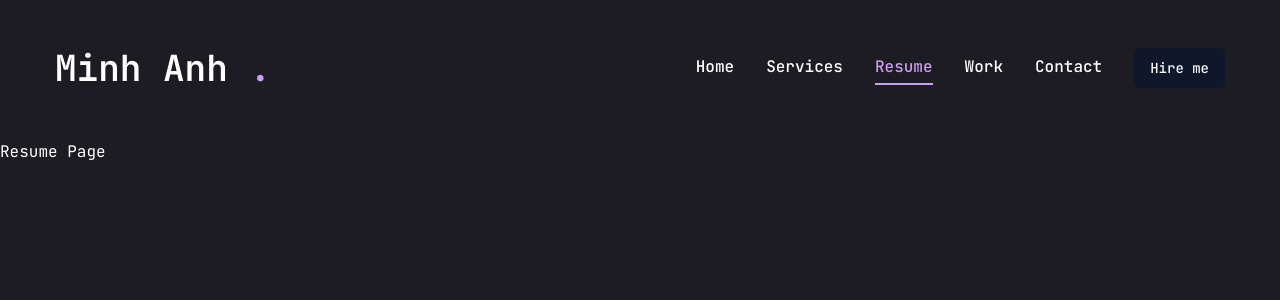
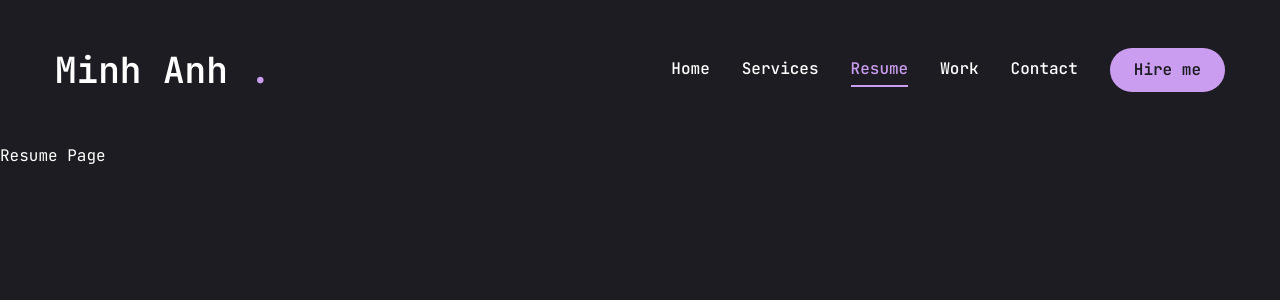
Before and after one commit to MinhAnh2610/minhanh-portfolio, a Next.js app: page /resume in a window 1280 px wide. Shown: the top 300 px of the page. Built offline with nearby package versions, Linux system fonts and the light colour scheme.

Commit message:
Hire me button

```diff
--- a/components/ui/button.tsx
+++ b/components/ui/button.tsx
@@ -1,28 +1,30 @@
-import * as React from "react"
-import { Slot } from "@radix-ui/react-slot"
-import { cva, type VariantProps } from "class-variance-authority"
+import * as React from "react";
+import { Slot } from "@radix-ui/react-slot";
+import { cva, type VariantProps } from "class-variance-authority";
 
-import { cn } from "@/lib/utils"
+import { cn } from "@/lib/utils";
 
 const buttonVariants = cva(
-  "inline-flex items-center justify-center gap-2 whitespace-nowrap rounded-md text-sm font-medium ring-offset-white transition-colors focus-visible:outline-none focus-visible:ring-2 focus-visible:ring-slate-950 focus-visible:ring-offset-2 disabled:pointer-events-none disabled:opacity-50 [&_svg]:pointer-events-none [&_svg]:size-4 [&_svg]:shrink-0 dark:ring-offset-slate-950 dark:focus-visible:ring-slate-300",
+  "inline-flex items-center justify-center whitespace-nowrap rounded-full text-base font-semibold ring-offset-white transition-colors",
   {
     variants: {
       variant: {
-        default: "bg-slate-900 text-slate-50 hover:bg-slate-900/90 dark:bg-slate-50 dark:text-slate-900 dark:hover:bg-slate-50/90",
+        default: "bg-accent text-primary hover:bg-accent-hover",
+        primary: "bg-primary text-white",
+        outline:
+          "border border-accent bg-transparent text-accent hover:bg-accent hover:text-primary",
         destructive:
           "bg-red-500 text-slate-50 hover:bg-red-500/90 dark:bg-red-900 dark:text-slate-50 dark:hover:bg-red-900/90",
-        outline:
-          "border border-slate-200 bg-white hover:bg-slate-100 hover:text-slate-900 dark:border-slate-800 dark:bg-slate-950 dark:hover:bg-slate-800 dark:hover:text-slate-50",
         secondary:
           "bg-slate-100 text-slate-900 hover:bg-slate-100/80 dark:bg-slate-800 dark:text-slate-50 dark:hover:bg-slate-800/80",
-        ghost: "hover:bg-slate-100 hover:text-slate-900 dark:hover:bg-slate-800 dark:hover:text-slate-50",
+        ghost:
+          "hover:bg-slate-100 hover:text-slate-900 dark:hover:bg-slate-800 dark:hover:text-slate-50",
         link: "text-slate-900 underline-offset-4 hover:underline dark:text-slate-50",
       },
       size: {
-        default: "h-10 px-4 py-2",
-        sm: "h-9 rounded-md px-3",
-        lg: "h-11 rounded-md px-8",
+        default: "h-[44px] px-6",
+        md: "h-[48px] px-6",
+        lg: "h-[56px] px-8 text-sm uppercase tracking-[2px]",
         icon: "h-10 w-10",
       },
     },
@@ -31,26 +33,26 @@
       size: "default",
     },
   }
-)
+);
 
 export interface ButtonProps
   extends React.ButtonHTMLAttributes<HTMLButtonElement>,
     VariantProps<typeof buttonVariants> {
-  asChild?: boolean
+  asChild?: boolean;
 }
 
 const Button = React.forwardRef<HTMLButtonElement, ButtonProps>(
   ({ className, variant, size, asChild = false, ...props }, ref) => {
-    const Comp = asChild ? Slot : "button"
+    const Comp = asChild ? Slot : "button";
     return (
       <Comp
         className={cn(buttonVariants({ variant, size, className }))}
         ref={ref}
         {...props}
       />
-    )
+    );
   }
-)
-Button.displayName = "Button"
+);
+Button.displayName = "Button";
 
-export { Button, buttonVariants }
+export { Button, buttonVariants };
--- a/tailwind.config.ts
+++ b/tailwind.config.ts
@@ -26,7 +26,7 @@
 				primary: '#1c1c22',
 				accent: {
 					DEFAULT: '#CB9DF0',
-					hover: '#7C00FE',
+					hover: '#8B5DFF',
 				},
   			background: 'var(--background)',
   			foreground: 'var(--foreground)'
```
